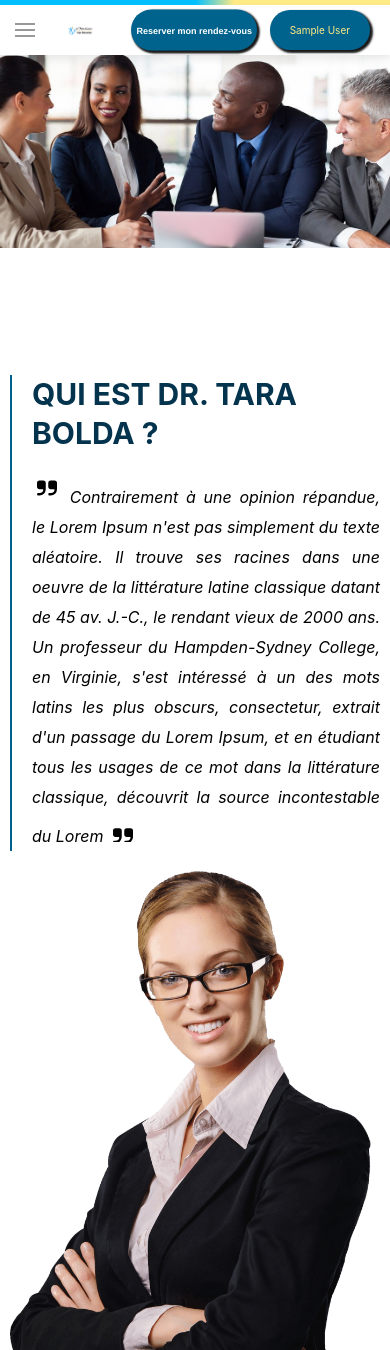
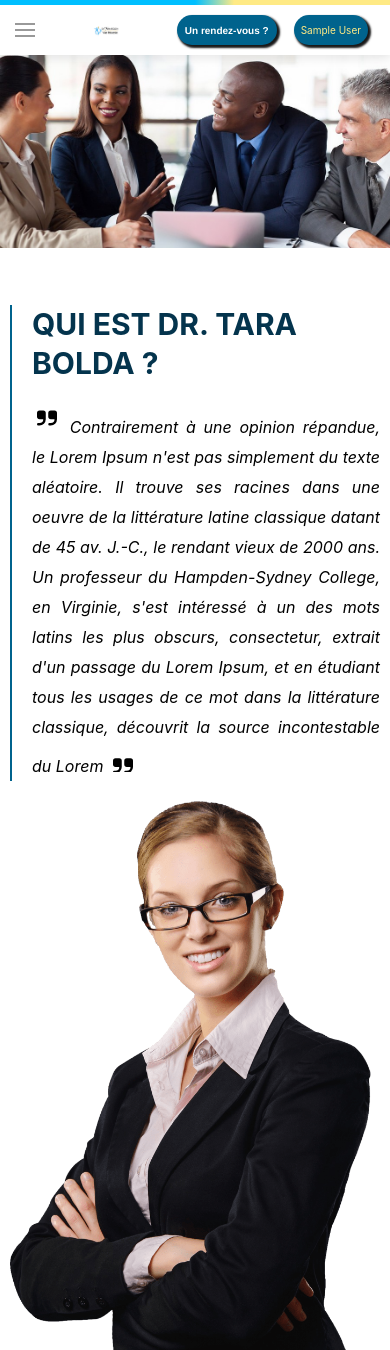
Before and after one commit to Ramirokaffo/site-vie-de-reussite, a Django app: page / in a window 390 px wide. Shown: the top 1350 px of the page. Run offline with Django 5.2, Linux system fonts and the light colour scheme; the visitor is signed in with stand-in values (Sample User, id 1); data that the repository does not hold is empty.

Commit message:
Ajout du fichier requerement

```diff
--- a/bolda/templates/component/header.html
+++ b/bolda/templates/component/header.html
@@ -100,7 +100,8 @@
 
                     <div class="left-mobile-header">
                         <a class="first-action-button" href="#appointment-modal-overflow" uk-toggle>
-                            <span>Reserver mon rendez-vous</span>
+                            <span class="pc-text">Reserver mon rendez-vous</span>
+                            <span class="mobile-text">Un rendez-vous ?</span>
                             <svg width="25" height="25" viewBox="0 0 74 74" fill="none"
                                 xmlns="http://www.w3.org/2000/svg">
                                 <circle cx="37" cy="37" r="20.5" stroke="white" stroke-width="3"></circle>
--- a/main/static/css/header.css
+++ b/main/static/css/header.css
@@ -57,6 +57,10 @@
     transition: transform .3s ease-in-out;
   }
 
+  .first-action-button .mobile-text  {
+    display: none;
+  }
+
   .first-action-button:hover svg {
     transform: translateX(5px);
   }
@@ -71,11 +75,11 @@
   .connect-button {
     position: relative;
     overflow: hidden;
-    height: 3rem;
+    /* height: 3rem; */
     padding: 0 2rem;
     border-radius: 1.5rem;
     background: var(--color1);
-    background-size: 400%;
+    /* background-size: 400%; */
     color: var(--color4);
     /* border: 1px solid var(--color3); */
     cursor: pointer;
@@ -201,7 +205,7 @@
     .left-mobile-header {
       display: flex;
       /* background-color: red; */
-      gap: 0px;
+      gap: 10px;
       /* justify-content: stretch !important; */
       /* padding: 5px 0px !important; */
       margin: 0px !important;
@@ -214,13 +218,13 @@
       display: none;
     }
 
-    .first-action-button, .public-user-profil, .connect-button {
+    .first-action-button, .public-user-profil, .header-right-div, .connect-button {
       /* scale: 0.6; */
       /* margin: 0px !important; */
       /* background-color: green; */
-    padding: 03px 5px !important;
+    padding: 0px 7px !important;
     /* margin: 0px !important; */
-    /* height: 50px !important; */
+    height: 30px !important;
     /* height: 3rem; */
 
     font-size: 10px !important;
@@ -230,7 +234,15 @@
 
     .first-action-button {
       /* margin: 5px 0px; */
-      scale: 0.9;
+      /* scale: 0.9; */
+    }
+
+    .first-action-button .pc-text {
+      display: none;
+    }
+
+    .first-action-button .mobile-text {
+      display: inline;
     }
 
     .header-right-div {
--- a/main/static/css/style.css
+++ b/main/static/css/style.css
@@ -137,8 +137,8 @@
 display: flex;
 flex-direction: row;
 justify-content: space-evenly;
-padding: 70px 10px;
-padding-bottom: 0px;
+padding: 0px 10px;
+/* padding-bottom: 0px; */
 align-items: center;
 /* background-color: red; */
 }
```
